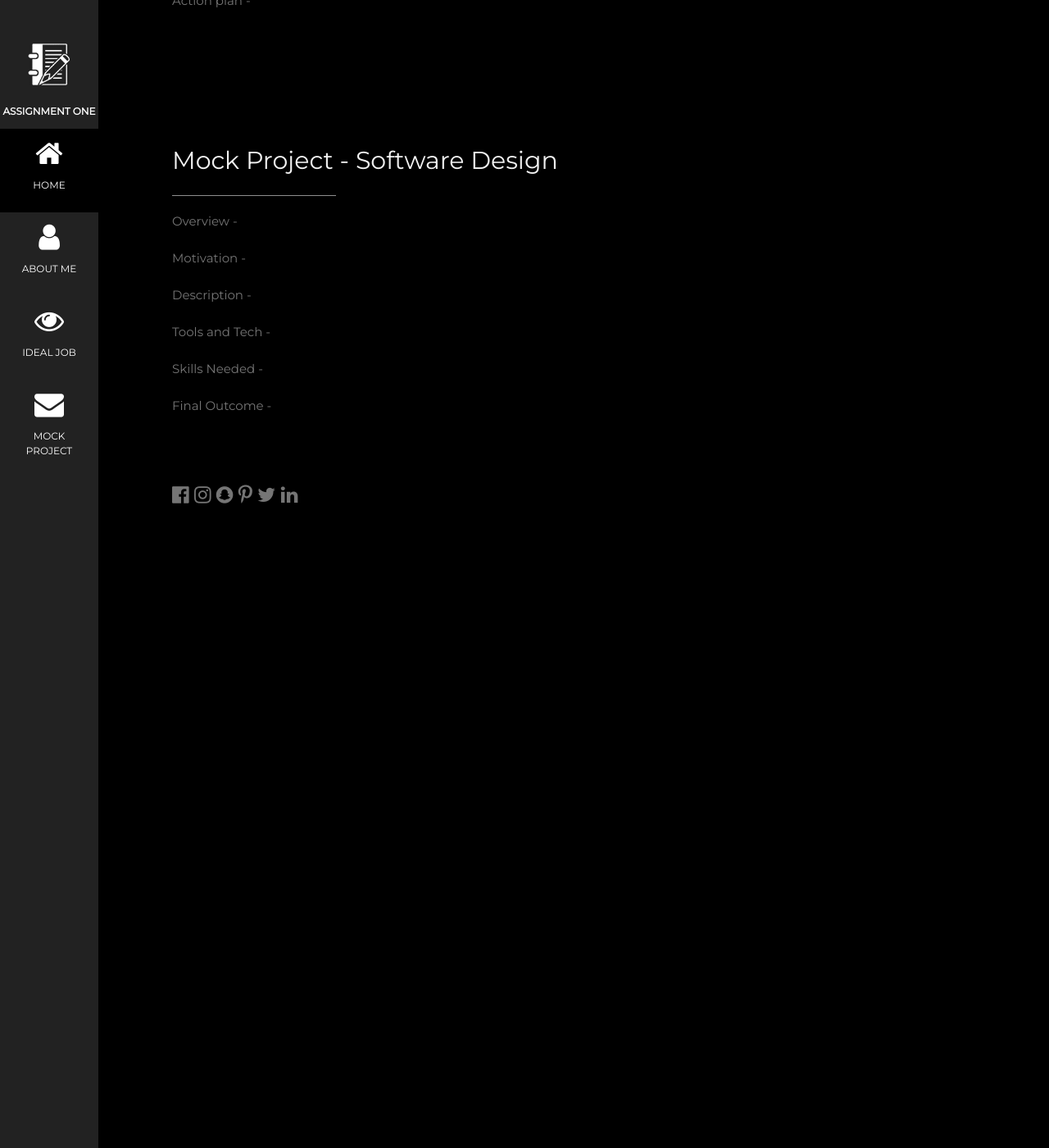
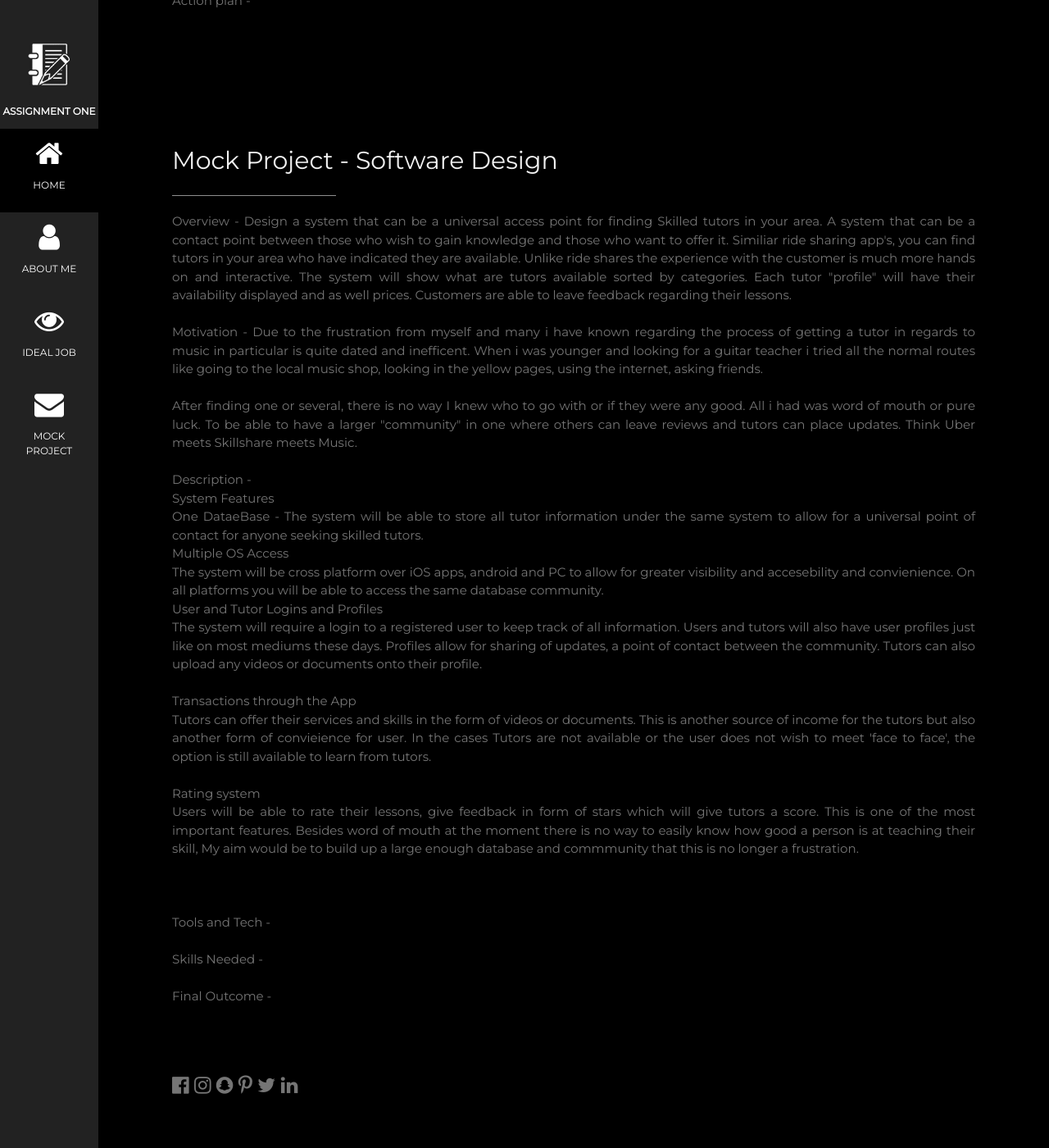
Before and after one commit to ceylonhue/begin, a Jekyll site: the page built from index.md, in a window 1280 px wide and 1400 px high, scrolled down 5134 px. Shown: the whole window at 82% size. Built offline with Jekyll 4.4.1, drawn with Linux system fonts in a browser that asks for light colours; our own code applies the rules of GitHub Pages for plain Markdown files.

Commit message:
Update default.html

```diff
--- a/_layouts/default.html
+++ b/_layouts/default.html
@@ -224,11 +224,53 @@ Action plan -
   <div class="w3-content w3-justify w3-text-grey w3-padding-64" id="contact">
     <h2 class="w3-text-light-grey">Mock Project - Software Design</h2>
     <hr style="width:200px" class="w3-opacity">
-    <p> Overview -
+    <p> Overview - Design a system that can be a universal access point for finding Skilled tutors in your area. A system
+                   that can be a contact point between those who wish to gain knowledge and those who want to offer it.
+                   Similiar ride sharing app's, you can find tutors in your area who have indicated they are available. Unlike
+                   ride shares the experience with the customer is much more hands on and interactive.
+
+                   The system will show what  are tutors available sorted by categories. Each tutor "profile" will have their availability
+                   displayed and as well prices. Customers are able to leave feedback regarding their lessons.
+
+
+
 <br><br>
-      Motivation -
+      Motivation - Due to the frustration from myself and many i have known regarding the process of getting a tutor in regards to music
+      in particular is quite dated and inefficent. When i was younger and looking for a guitar teacher i tried all the normal routes like
+      going to the local music shop, looking in the yellow pages, using the internet, asking friends.
+      <br><br>
+      After finding one or several, there is no way I knew who to go with or if they were any good. All i had was word of mouth or pure luck.
+      To be able to have a larger "community" in one where others can leave reviews and tutors can place updates. Think Uber meets Skillshare meets Music.
 <br><br>
-      Description -
+      Description - <br>
+      System Features<br>
+      One DataeBase - The system will be able to store all tutor information under the same system to allow for a universal point
+      of contact for anyone seeking skilled tutors. <BR>
+
+      Multiple OS Access<br>
+      The system will be cross platform over iOS apps, android and PC to allow for greater visibility and accesebility and convienience.
+      On all platforms you will be able to access the same database community. <br>
+
+      User and Tutor Logins and Profiles<br>
+      The system will require a login to a registered user to keep track of all information. Users and tutors will also have user profiles
+      just like on most mediums these days. Profiles allow for sharing of updates, a point of contact between the community. Tutors can also
+      upload any videos or documents onto their profile. <BR><BR>
+
+      Transactions through the App<BR>
+      Tutors can offer their services and skills in the form of videos or documents. This is another source of income for the tutors but also
+      another form of convieience for user. In the cases Tutors are not available or the user does not wish to meet 'face to face', the option
+      is still available to learn from tutors. <BR><BR>
+
+      Rating system <BR>
+      Users will be able to rate their lessons, give feedback in form of stars which will give tutors a score. This is one of the most
+      important features. Besides word of mouth at the moment there is no way to easily know how good a person is at teaching their skill,
+      My aim would be to build up a large enough database and commmunity that this is no longer a frustration. <BR><BR>
+
+
+
+
+
+
 <br><br>
       Tools and Tech -
 <br><br>
```
